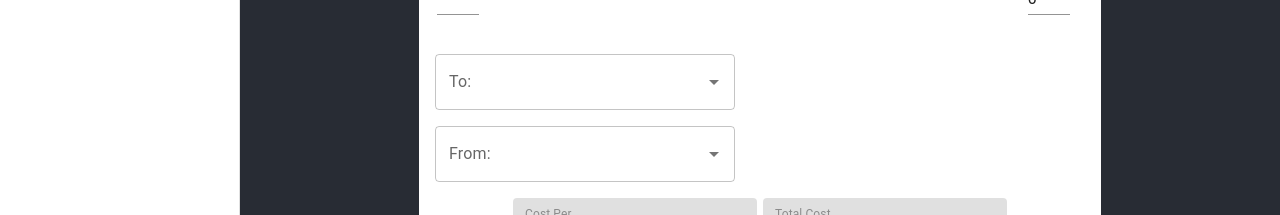
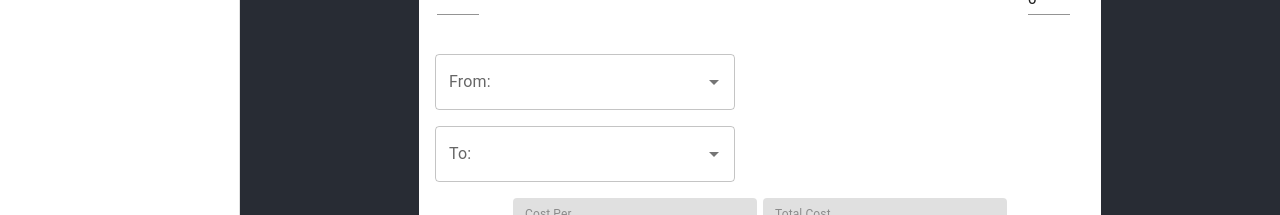
Before and after one commit to mkborland/TACT, a React (Create React App) app in the folder Client/: page /Dashboard/NewExercisePage-pg2 in a window 1280 px wide. Shown: the part 306-521 px from the top of the page. Built offline with nearby package versions, Linux system fonts and the light colour scheme; no server answers.

Commit message:
using city, state location

```diff
--- a/Client/src/components/FlightSearch/FlightSearch.js
+++ b/Client/src/components/FlightSearch/FlightSearch.js
@@ -101,11 +101,11 @@ const FlightSearch = () => {
         setNewExerciseObject(newExerciseObject2);
         break;
       case "locationDepartureObject":
-        newExerciseObject2.overView.startLocation = value.name;
+        newExerciseObject2.overView.startLocation = value.citystate;
         setNewExerciseObject(newExerciseObject2);
         break;
       case "locationArrivalObject":
-        newExerciseObject2.overView.endLocation = value.name;
+        newExerciseObject2.overView.endLocation = value.citystate;
         setNewExerciseObject(newExerciseObject2);
         break;
     }
@@ -202,12 +202,12 @@ const FlightSearch = () => {
         </div>
         <LocationField
           chooseInputs={chooseInputs}
-          label="To:"
+          label="From:"
           name="locationDeparture"
         />
         <LocationField
           chooseInputs={chooseInputs}
-          label="From:"
+          label="To:"
           name="locationArrival"
         />
         <div>
--- a/Client/src/components/LocationField/LocationField.js
+++ b/Client/src/components/LocationField/LocationField.js
@@ -25,7 +25,7 @@ const LocationField = (props) => {
   const [loading, setLoading] = React.useState(false)
 
   // Configure options format for proper displaying on the UI
-  const names = options.map(i => ({ type: i.subType, name: i.name, iataCode: i.iataCode }));
+  const names = options.map(i => ({ type: i.subType, name: i.name, iataCode: i.iataCode, citystate: i.address.cityName + ', ' + i.address.stateCode }));
 
   // Debounce func prevents extra unwanted keystrokes, when user triggers input events
   const debounceLoadData = useCallback(debounce(setKeyword, 1000), []);
@@ -84,7 +84,7 @@ const LocationField = (props) => {
           setOpen(false);
         }}
         getOptionSelected={(option, value) =>
-          option.name === value.name && option.type === value.type && option.iataCode === value.iataCode
+          option.name === value.name && option.type === value.type && option.iataCode === value.iataCode && option.citystate === value.citystate
         }
         onChange={(e, value) => {
           if (value && value.name) {
```
